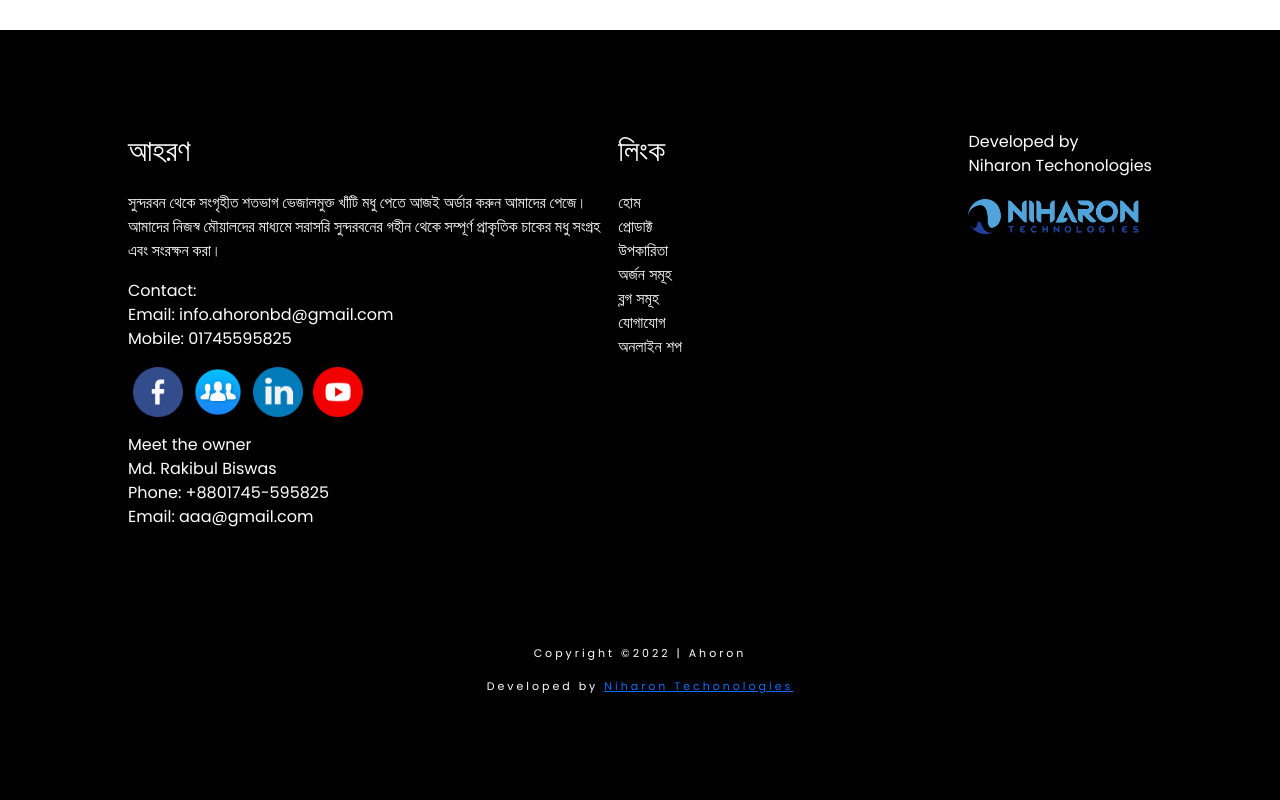
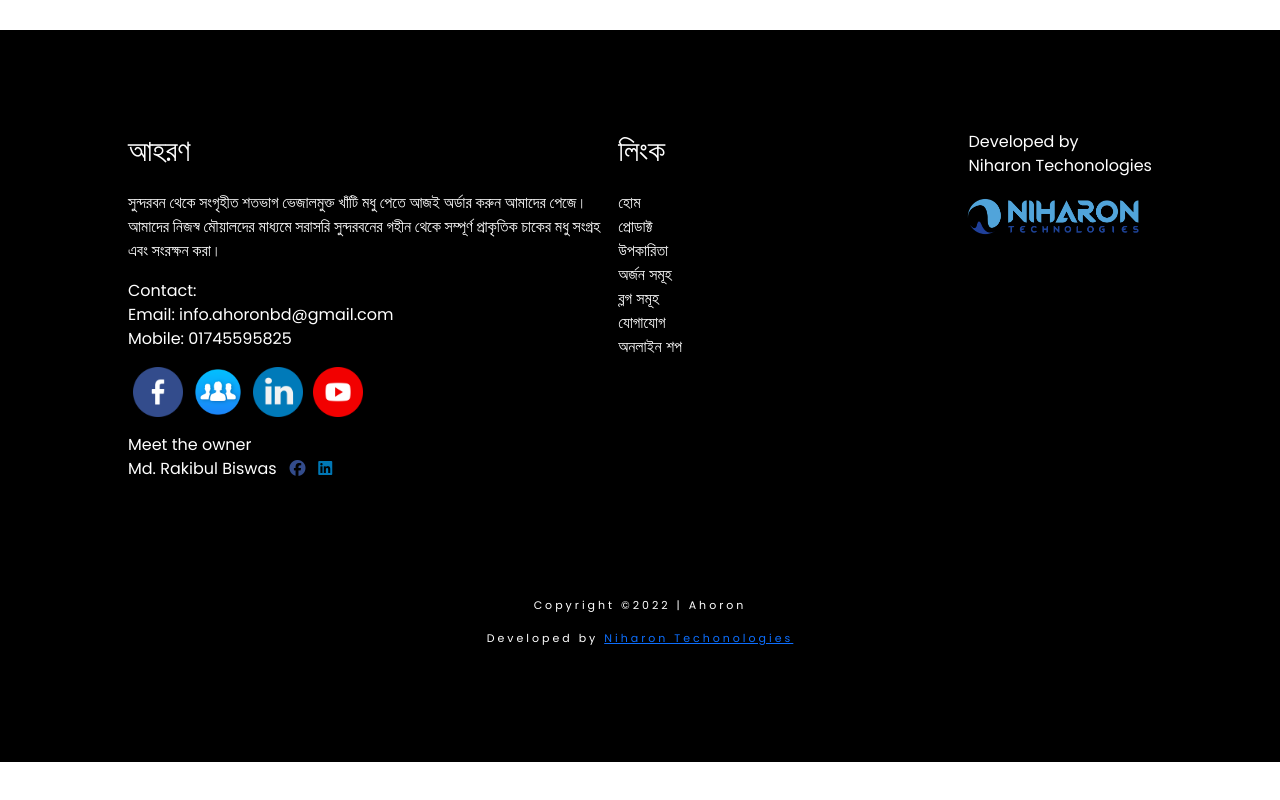
Before and after one commit to Niharon/ahoron, a plain HTML site: page index.html in a window 1280 px wide. Shown: the part 4152-4952 px from the top of the page. After the commit the page ends 4914 px from the top, so only its background shows below. Drawn offline with nearby package versions, Linux system fonts and the light colour scheme.

Commit message:
index updt
index updt

```diff
--- a/index.html
+++ b/index.html
@@ -20,6 +20,10 @@
       href="https://fonts.googleapis.com/css2?family=Hind+Siliguri:wght@300;500;600;700&family=Poppins:wght@100;200;300;400;500;600;700;800;900&display=swap"
       rel="stylesheet"
     />
+
+    <!-- fontawsome kit -->
+    <link rel="stylesheet" href="https://cdnjs.cloudflare.com/ajax/libs/font-awesome/5.15.3/css/all.min.css" />
+    <link href="https://maxcdn.bootstrapcdn.com/font-awesome/4.1.0/css/font-awesome.min.css" rel="stylesheet" />
 
     <script type="text/javascript" src="https://code.jquery.com/jquery-3.3.1.min.js"></script>
     <script type="text/javascript" src="floating-whatsapp-master/floating-wpp.min.js"></script>
@@ -79,8 +83,8 @@
             <p class="m-0 p-0 pt-3 home_heading_second">প্রাকৃতিক মধু</p>
 
             <p class="text-white mt-3" style="font-family: Hind Siliguri">
-              সুন্দরবন থেকে সংগৃহীত শতভাগ ভেজালমুক্ত খাঁটি মধু পেতে আজই অর্ডার করুন। আমাদের নিজস্ব মৌয়ালদের
-              মাধ্যমে সরাসরি সুন্দরবনের গহীন থেকে সম্পূর্ণ প্রাকৃতিক চাকের মধু সংগ্রহ এবং সংরক্ষন করা।
+              সুন্দরবন থেকে সংগৃহীত শতভাগ ভেজালমুক্ত খাঁটি মধু পেতে আজই অর্ডার করুন। আমাদের নিজস্ব মৌয়ালদের মাধ্যমে
+              সরাসরি সুন্দরবনের গহীন থেকে সম্পূর্ণ প্রাকৃতিক চাকের মধু সংগ্রহ এবং সংরক্ষন করা।
             </p>
           </div>
 
@@ -670,10 +674,19 @@
             </div>
             <p class="mt-3">
               Meet the owner <br />
-              Md. Rakibul Biswas <br />
-              Phone: +8801745-595825 <br />
-              Email: aaa@gmail.com
+              Md. Rakibul Biswas &nbsp;
+              <a href="https://www.facebook.com/rakib.ece.ruet"
+                ><i class="fab fa-facebook" style="color: #334c8c"></i
+              ></a>
+              &nbsp;
+              <a href="https://www.linkedin.com/in/md-rakibul-biswas-0004b5180"
+                ><i class="fab fa-linkedin" style="color: #0077b5"></i
+              ></a>
             </p>
+            <!-- <div class="p_scl_icn">
+              <i class="fab fa-facebook"></i>
+              <i class="fab fa-linkedin"></i>
+            </div> -->
           </div>
           <div class="link_nav_width">
             <p style="font-family: Hind Siliguri; font-size: 30px">লিংক</p>
@@ -759,5 +772,7 @@
       });
     </script>
     <script src="./js/index.js"></script>
+    <!-- fontawsome kit -->
+    <script src="https://use.fontawesome.com/1744f3f671.js"></script>
   </body>
 </html>
```
Also changed, not shown: assets/pp/285308756_765576171266021_7776415490379210077_n.jpg (added), assets/pp/Kalijira-Fuler-modhu.jpg, assets/pp/sorisar-tel.jpg.
